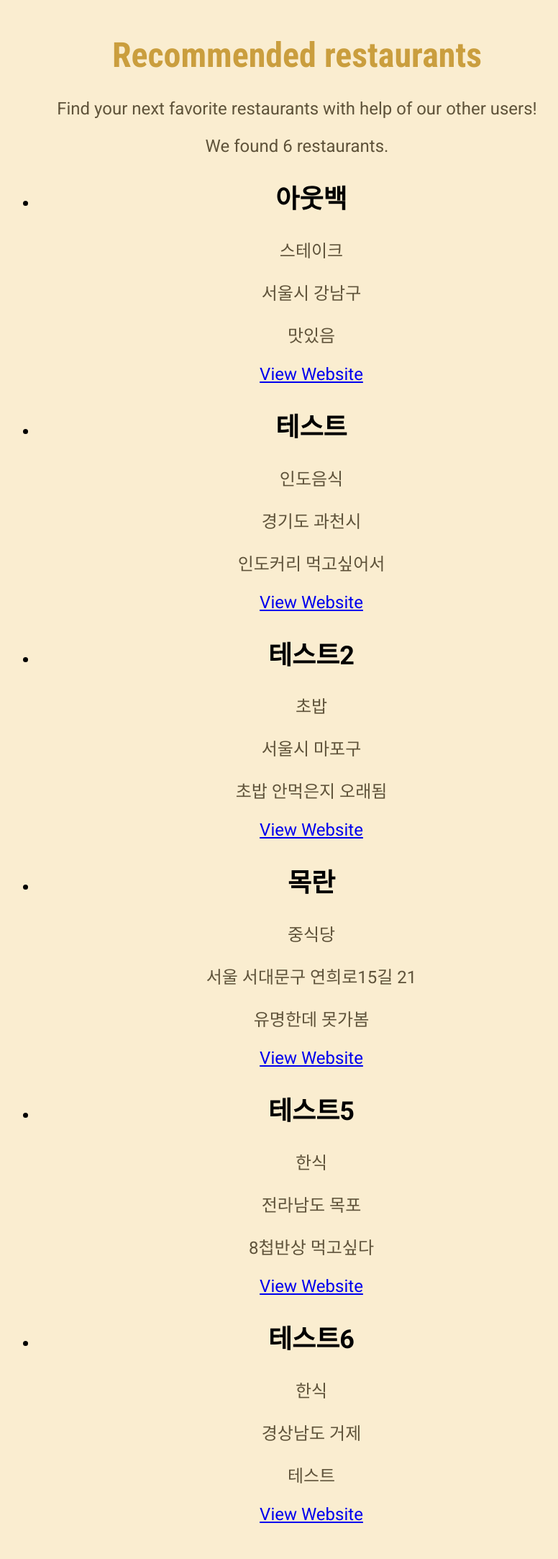
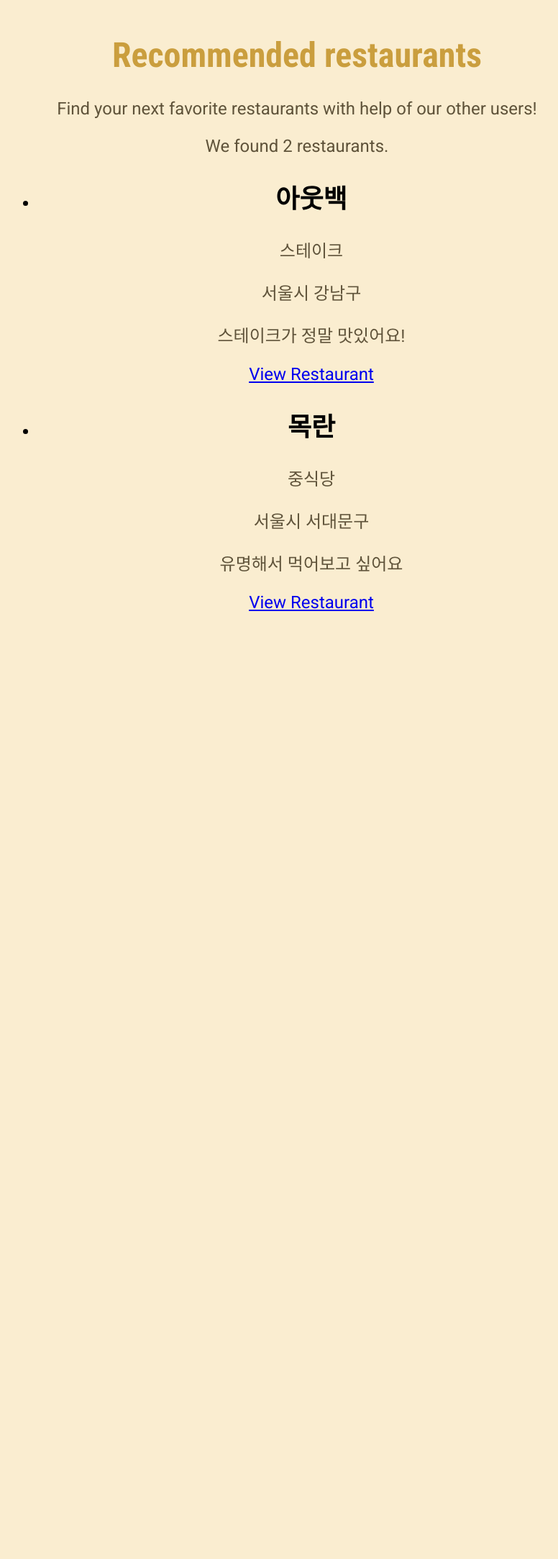
Before and after one commit to xoxojw/100-days-of-web-development, a Node server app: page /restaurants in a window 1280 px wide. Shown: the part 80-2246 px from the top of the page at 72% size, without its empty margins (227-1003 px from the left). After the commit the page ends 929 px from the top, so only its background shows below. Run offline with Node 20, Linux system fonts and the light colour scheme.

Commit message:
section 20 - Express.js - 동적 라우팅, 미들웨어 함수로 에러 핸들링

```diff
--- a/app.js
+++ b/app.js
@@ -2,6 +2,7 @@ const path = require("path");
 const fs = require("fs");
 
 const express = require("express");
+const uuid = require("uuid");
 
 const app = express();
 
@@ -13,48 +14,6 @@ app.use(express.urlencoded({ extended: false }));
 
 app.get("/", (req, res) => {
 	res.render("index");
-});
-// app.get('/', (req, res) => {
-//   const htmlFilePath = path.join(__dirname, 'views', 'index.html');
-//   res.sendFile(htmlFilePath);
-// });
-
-app.get("/about", (req, res) => {
-	res.render("about");
-});
-// app.get('/about', (req, res) => {
-//   const htmlFilePath = path.join(__dirname, 'views', 'about.html');
-//   res.sendFile(htmlFilePath);
-// });
-
-app.get("/comfirm", (req, res) => {
-	res.render("comfirm");
-});
-// app.get('/confirm', (req, res) => {
-//   const htmlFilePath = path.join(__dirname, 'views', 'confirm.html');
-//   res.sendFile(htmlFilePath);
-// });
-
-app.get("/recommend", (req, res) => {
-	res.render("recommend");
-});
-// app.get('/recommend', (req, res) => {
-//   const htmlFilePath = path.join(__dirname, 'views', 'recommend.html');
-//   res.sendFile(htmlFilePath);
-// });
-
-app.post("/recommend", (req, res) => {
-	const restaurant = req.body;
-	const filePath = path.join(__dirname, "data", "restaurants.json");
-
-	const fileData = fs.readFileSync(filePath);
-	const restaurantsData = JSON.parse(fileData);
-
-	restaurantsData.push(restaurant);
-
-	fs.writeFileSync(filePath, JSON.stringify(restaurantsData));
-
-	res.render("confirm");
 });
 
 app.get("/restaurants", (req, res) => {
@@ -68,9 +27,59 @@ app.get("/restaurants", (req, res) => {
 		restaurants: restaurantsData,
 	});
 });
-// app.get('/restaurants', (req, res) => {
-//   const htmlFilePath = path.join(__dirname, 'views', 'restaurants.html');
-//   res.sendFile(htmlFilePath);
+
+app.get('/restaurants/:id', (req, res) => { // /restaurants/r1
+	const restaurantId = req.params.id;
+	const filePath = path.join(__dirname, "data", "restaurants.json");
+
+	const fileData = fs.readFileSync(filePath);
+	const restaurantsData = JSON.parse(fileData);
+
+	for (const restaurant of restaurantsData) {
+		if (restaurant.id === restaurantId) {
+			return res.render('restaurant-detail', { restaurant: restaurant });
+		}
+	};
+
+	return res.status(400).render('404');
+});
+
+app.get("/recommend", (req, res) => {
+	res.render("recommend");
+});
+
+app.post("/recommend", (req, res) => {
+	const restaurant = req.body;
+	restaurant.id = uuid.v4();
+	const restaurants = getStoredRestaurants();
+
+	restaurants.push(restaurant);
+
+	storeRestaurants(restaurants);
+
+	res.render("confirm");
+});
+
+app.get("/comfirm", (req, res) => {
+	res.render("comfirm");
+});
+
+app.get("/about", (req, res) => {
+	res.render("about");
+});
+
+// 404 Not Found
+app.use((req, res) => {
+	res.status(404).render('404');
+});
+// '/admin'으로 시작하는 모든 경로에 대한 미들웨어, '/admin'으로 시작하는 모든 요청은 404로 라우팅된다.
+// app.use('/admin', (req, res) => {
+// 	res.render('404');
 // });
 
+// 500 Internal Server Error
+app.use((error, req, res, next) => {
+	ren.status(500).rendor('500');
+ });
+
 app.listen(4000);
--- a/data/restaurants.json
+++ b/data/restaurants.json
@@ -4,41 +4,15 @@
 		"address": "서울시 강남구",
 		"cuisine": "스테이크",
 		"website": "https://www.outback.co.kr/",
-		"description": "맛있음"
-	},
-	{
-		"name": "테스트",
-		"address": "경기도 과천시",
-		"cuisine": "인도음식",
-		"website": "https://testrestaurant.com",
-		"description": "인도커리 먹고싶어서"
-	},
-	{
-		"name": "테스트2",
-		"address": "서울시 마포구",
-		"cuisine": "초밥",
-		"website": "https://iwannaeatsushi.com",
-		"description": "초밥 안먹은지 오래됨"
+		"description": "스테이크가 정말 맛있어요!",
+		"id": "ba3afb2c-df90-4cdd-9fd2-1db0f2f9b809"
 	},
 	{
 		"name": "목란",
-		"address": "서울 서대문구 연희로15길 21",
+		"address": "서울시 서대문구",
 		"cuisine": "중식당",
 		"website": "https://naver.me/xXrDE2Pm",
-		"description": "유명한데 못가봄"
-	},
-	{
-		"name": "테스트5",
-		"address": "전라남도 목포",
-		"cuisine": "한식",
-		"website": "https://hansikdang.com",
-		"description": "8첩반상 먹고싶다"
-	},
-	{
-		"name": "테스트6",
-		"address": "경상남도 거제",
-		"cuisine": "한식",
-		"website": "https://marinecity.geoje",
-		"description": "테스트"
+		"description": "유명해서 먹어보고 싶어요",
+		"id": "f8a2d06e-2120-4f4f-9f9a-d3a23aeee75c"
 	}
 ]
--- a/package.json
+++ b/package.json
@@ -11,7 +11,8 @@
   "license": "MIT",
   "dependencies": {
     "ejs": "^3.1.9",
-    "express": "^4.18.2"
+    "express": "^4.18.2",
+    "uuid": "^9.0.1"
   },
   "devDependencies": {
     "nodemon": "^3.0.3"
--- a/views/includes/head.ejs
+++ b/views/includes/head.ejs
@@ -7,5 +7,5 @@
   href="https://fonts.googleapis.com/css2?family=Roboto+Condensed:wght@700&family=Roboto:wght@400;700&display=swap"
   rel="stylesheet"
 />
-<link rel="stylesheet" href="styles/shared.css" />
-<script src="scripts/responsive.js" defer></script>
+<link rel="stylesheet" href="/styles/shared.css" />
+<script src="/scripts/responsive.js" defer></script>
--- a/views/includes/restaurants/restaurant-item.ejs
+++ b/views/includes/restaurants/restaurant-item.ejs
@@ -9,7 +9,7 @@
       <%= restaurant.description %>
     </p>
     <div class="restaurant-actions">
-      <a href="<%= restaurant.website %>">View Website</a>
+      <a href="/restaurants/<%= restaurant.id %>">View Restaurant</a>
     </div>
   </article>
 </li>
```
Also changed, not shown: util/restaurant-data.js (added, +12 -0 lines), views/404.ejs (added, +16 -0 lines), views/500.ejs (added, +16 -0 lines), views/restaurant-detail.ejs (added, +17 -0 lines), README.md (added), 1 other file.
